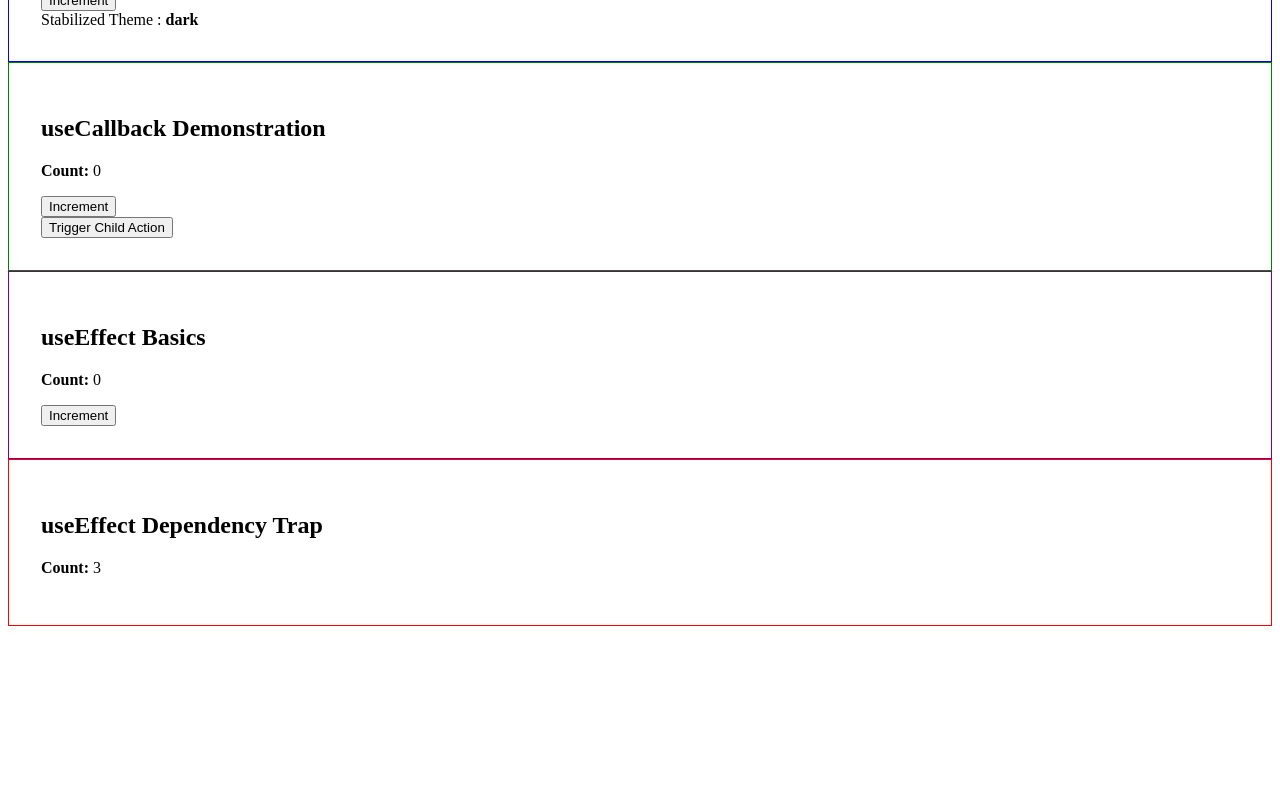
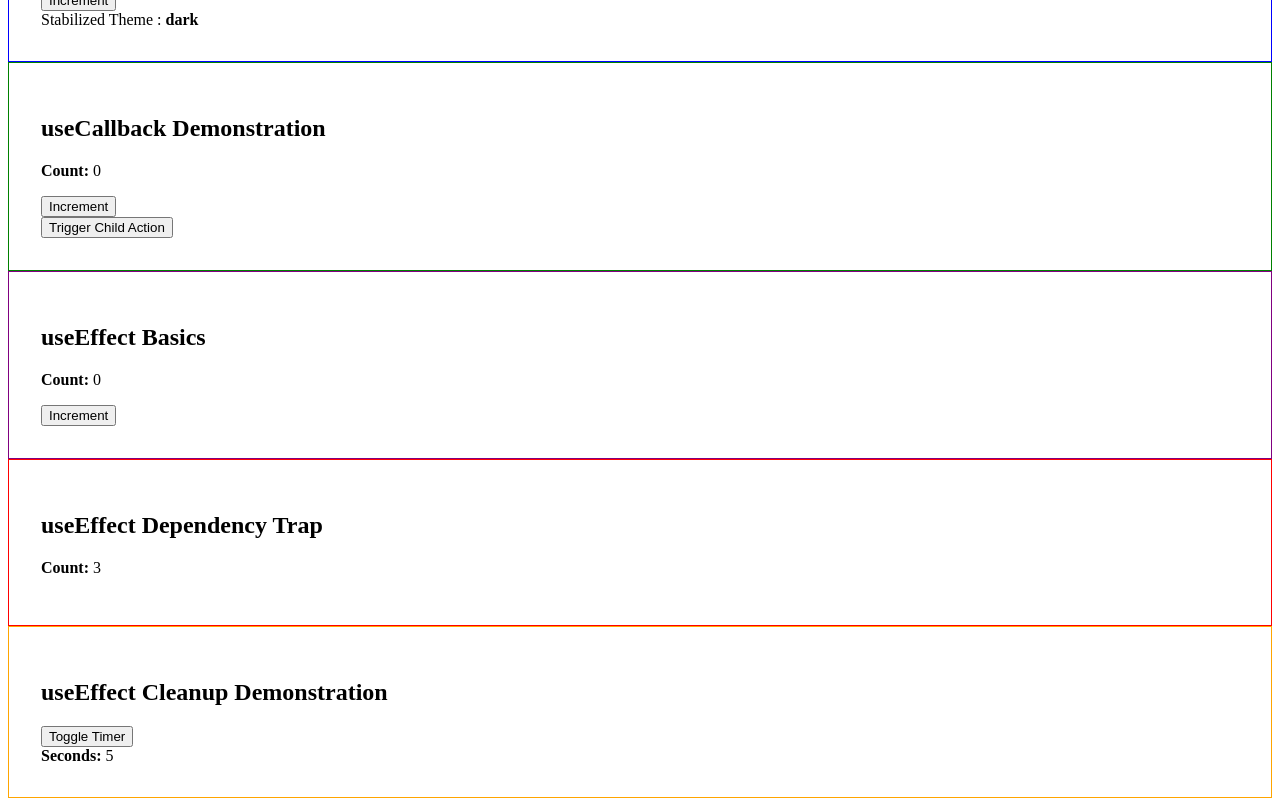
Before and after one commit to sidram403/react-deep-mastery, a React (Vite) app in the folder 01-core-react/: page / in a window 1280 px wide. Shown: the part 633-1433 px from the top of the page. Before the commit the page ends 1267 px from the top, so only its background shows below. Built offline with nearby package versions, Linux system fonts and the light colour scheme.

Commit message:
feat: demonstrate useEffect cleanup and interval management

```diff
--- a/01-core-react/src/App.tsx
+++ b/01-core-react/src/App.tsx
@@ -5,6 +5,7 @@ import { UseMemoStabilization } from "./features/usememo-stabilization";
 import { UseCallabackStabilization } from "./features/usecallback-stabilization";
 import { UseEffectBasics } from "./features/useeffect/useeffect-basics";
 import { UseEffectDependencyTrap } from "./features/useeffect/useeffect-dependency-trap";
+import { UseEffectCleanup } from "./features/useeffect/useeffect-clenup";
 
 /**
  * Application root
@@ -23,6 +24,7 @@ function App(): React.ReactElement {
       <UseCallabackStabilization />
       <UseEffectBasics />
       <UseEffectDependencyTrap />
+      <UseEffectCleanup />
     </main>
   );
 }
--- /dev/null
+++ b/01-core-react/src/features/useeffect/useeffect-clenup/Parent.tsx
@@ -0,0 +1,26 @@
+import React, { useState } from "react";
+import Timer from "./Timer";
+
+/**
+ * Parent Component
+ *
+ * Allows mounting and unmounting Timer
+ * to observe cleanup behavior.
+ */
+function Parent(): React.ReactElement {
+  const [showTimer, setShowTimer] = useState<boolean>(true);
+
+  return (
+    <section style={{ padding: "2rem", border: "1px solid orange" }}>
+      <h2>useEffect Cleanup Demonstration</h2>
+
+      <button onClick={() => setShowTimer((prev) => !prev)}>
+        Toggle Timer
+      </button>
+
+      {showTimer && <Timer />}
+    </section>
+  );
+}
+
+export default Parent;
--- /dev/null
+++ b/01-core-react/src/features/useeffect/useeffect-clenup/Timer.tsx
@@ -0,0 +1,48 @@
+import React, { useState, useEffect } from "react";
+
+/**
+ * Timer Component
+ *
+ * Demonstrates:
+ * - Side effects using setInterval
+ * - Importance of cleanup function
+ *
+ * Model:
+ * - Effects run after commit phase
+ * - Cleanup runs:
+ *  1. Before effect re-runs
+ *  2. On component unmount
+ */
+function Timer(): React.ReactElement {
+  const [seconds, setSeconds] = useState<number>(0);
+
+  useEffect(() => {
+    console.log("Effect: Timer started");
+
+    const intervalId = setInterval(() => {
+      setSeconds((prev) => prev + 1);
+      console.log("Seconds:", seconds);
+    }, 1000);
+
+    /**
+     * Cleanup function
+     *
+     * This prevents:
+     * - Memory leaks
+     * - Duplicates intervals
+     * - Side effects persisting after unmount
+     */
+    return () => {
+      console.log("Cleanup: Clearing interval");
+      clearInterval(intervalId);
+    };
+  }, []);
+
+  return (
+    <div>
+      <strong>Seconds:</strong> {seconds}
+    </div>
+  );
+}
+
+export default Timer;
--- /dev/null
+++ b/01-core-react/src/features/useeffect/useeffect-clenup/index.ts
@@ -0,0 +1 @@
+export { default as UseEffectCleanup } from "./Parent";
```
